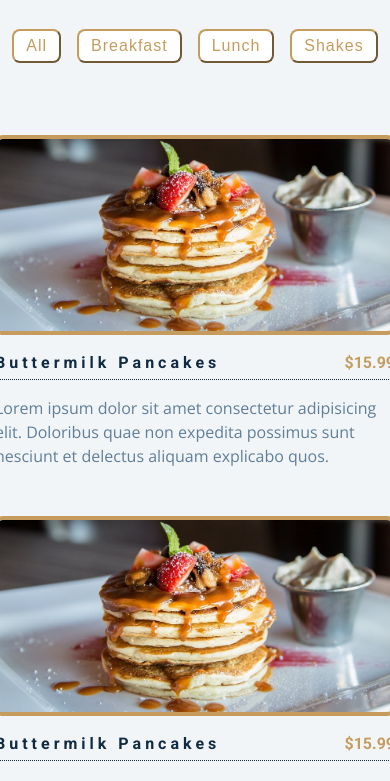
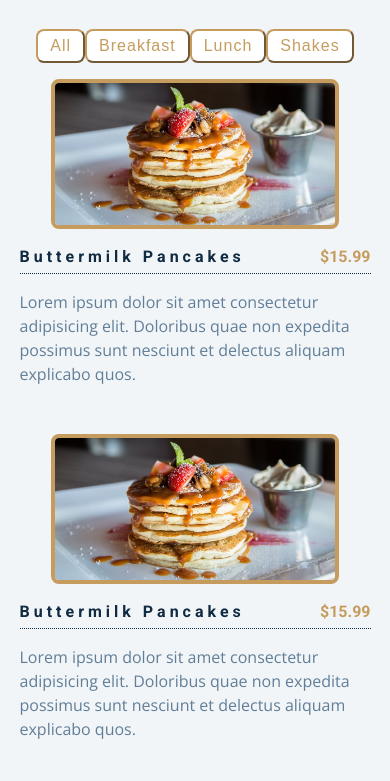
Before and after one commit to Mequidi/Menu, a plain HTML site: page index.html in a window 390 px wide. Shown: the part 147-928 px from the top of the page. Drawn offline with nearby package versions, Linux system fonts and the light colour scheme.

Commit message:
fixed bugs

```diff
--- a/styles.css
+++ b/styles.css
@@ -144,3 +144,30 @@ body{
         margin-bottom: 1rem;
       }
 }
+@media(max-width:500px)
+{
+    .item-container{
+
+        margin: auto;
+        width: 90vw;
+        margin: auto;
+    }
+    .item-image{
+        height: 150px;
+        object-fit: cover;
+        margin: auto;
+        width: 18rem;
+        margin-bottom: 1rem;
+      }
+      .btn{
+          flex-shrink: 1;
+          letter-spacing: none;
+          margin: 0;
+          margin-bottom: 1rem;
+      }
+      .menu-container{
+          padding: 0rem 1rem;
+          width: 90vw;
+          margin: auto;
+      }
+}
```
